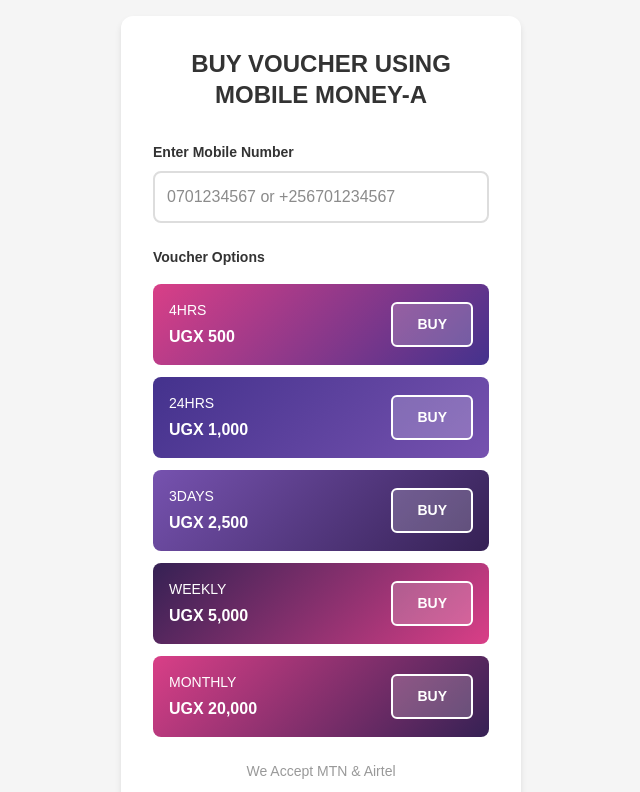
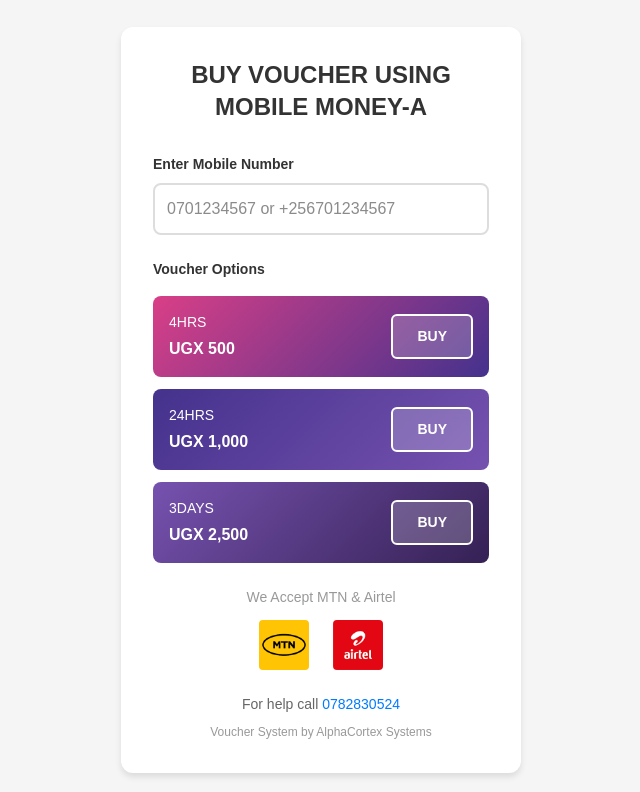
Before and after one commit to edrinemutebi/dick-electronics-voucher-app, a Next.js app: page / in a window 1280 px wide. Shown: the top 792 px of the page, without its empty margins (319-959 px from the left). Built offline with nearby package versions, Linux system fonts and the light colour scheme.

Commit message:
commeted out weekly and monthly

```diff
--- a/app/admin/vouchers/page.js
+++ b/app/admin/vouchers/page.js
@@ -210,9 +210,9 @@ export default function VouchersAdminPage() {
                 <option value={1000}>UGX 1,000 (24hrs)</option>
                 <option value={1500}>UGX 1,500 (Legacy)</option>
                 <option value={2500}>UGX 2,500 (3days)</option>
-                <option value={5000}>UGX 5,000 (Weekly)</option>
+                {/* <option value={5000}>UGX 5,000 (Weekly)</option> */}
                 <option value={7000}>UGX 7,000 (Legacy)</option>
-                <option value={20000}>UGX 20,000 (Monthly)</option>
+                {/* <option value={20000}>UGX 20,000 (Monthly)</option> */}
               </select>
               <button type="submit" className="btn" disabled={loading}>Add</button>
             </form>
@@ -228,9 +228,9 @@ export default function VouchersAdminPage() {
                   <option value={1000}>UGX 1,000 (24hrs)</option>
                   <option value={1500}>UGX 1,500 (Legacy)</option>
                   <option value={2500}>UGX 2,500 (3days)</option>
-                  <option value={5000}>UGX 5,000 (Weekly)</option>
+                  {/* <option value={5000}>UGX 5,000 (Weekly)</option> */}
                   <option value={7000}>UGX 7,000 (Legacy)</option>
-                  <option value={20000}>UGX 20,000 (Monthly)</option>
+                  {/* <option value={20000}>UGX 20,000 (Monthly)</option> */}
                 </select>
                 <label className="checkbox">
                   <input type="checkbox" checked={onlyUnused} onChange={e => setOnlyUnused(e.target.checked)} /> Only unused
@@ -288,9 +288,9 @@ export default function VouchersAdminPage() {
                     <option value={1000}>UGX 1,000 (24hrs)</option>
                     <option value={1500}>UGX 1,500 (Legacy)</option>
                     <option value={2500}>UGX 2,500 (3days)</option>
-                    <option value={5000}>UGX 5,000 (Weekly)</option>
+                    {/* <option value={5000}>UGX 5,000 (Weekly)</option> */}
                     <option value={7000}>UGX 7,000 (Legacy)</option>
-                    <option value={20000}>UGX 20,000 (Monthly)</option>
+                    {/* <option value={20000}>UGX 20,000 (Monthly)</option> */}
                   </select>
                   <button type="submit" className="btn" disabled={loading} style={{ marginTop: '.5rem' }}>Add All</button>
                 </div>
--- a/app/page.js
+++ b/app/page.js
@@ -693,8 +693,8 @@ export default function Home() {
                   </button>
                 </div>
 
-                {/* Weekly - 5000 */}
-                <div style={{
+                {/* Weekly - 5000 - COMMENTED OUT TEMPORARILY */}
+                {/* <div style={{
                   display: "flex",
                   alignItems: "center",
                   justifyContent: "space-between",
@@ -735,10 +735,10 @@ export default function Home() {
                   >
                     BUY
                   </button>
-                </div>
+                </div> */}
 
-                {/* Monthly - 20000 */}
-                <div style={{
+                {/* Monthly - 20000 - COMMENTED OUT TEMPORARILY */}
+                {/* <div style={{
                   display: "flex",
                   alignItems: "center",
                   justifyContent: "space-between",
@@ -779,7 +779,7 @@ export default function Home() {
                   >
                     BUY
                   </button>
-                </div>
+                </div> */}
               </div>
             </div>
 
```
Also changed, not shown: app/api/test-sms/route.js (line endings or trailing spaces), test-sms-config.js (line endings or trailing spaces).
